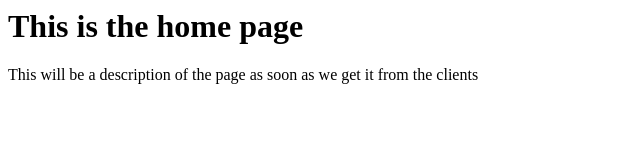
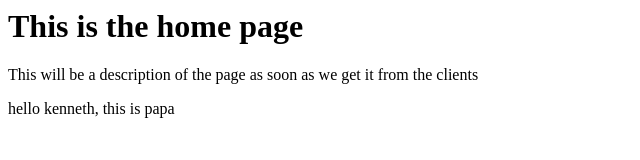
Before and after one commit to kennethspapa/Papa_Acme_website, a plain HTML site: page index2.html in a window 1280 px wide. Shown: the whole page, without its empty margins (0-640 px from the left). Drawn offline with Linux system fonts and the light colour scheme.

Commit message:
added some content

```diff
--- a/index2.html
+++ b/index2.html
@@ -8,5 +8,8 @@
 	<h1>This is the home page</h1>
 	<p>This will be a description of the page as soon as we get it
 		from the clients</p>
+
+	<p>hello kenneth, this is papa</p>
+
 </body>
 </html>
```
Also changed, not shown: index.html (+1 -0 lines).
